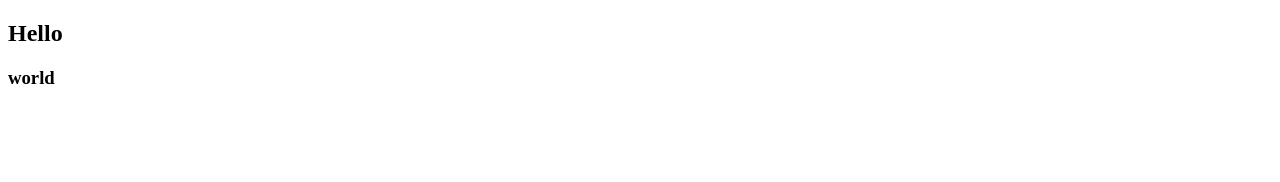
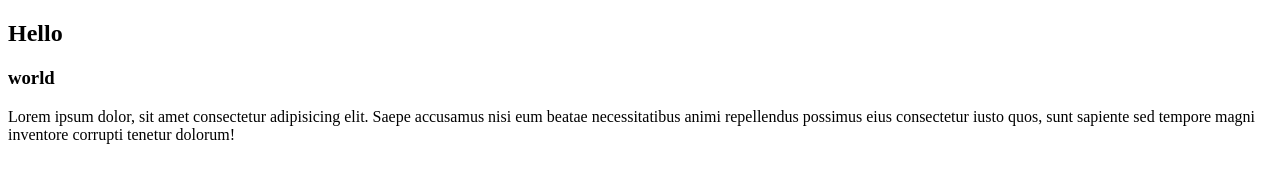
Before and after one commit to Junaedsharif007/test-01, a plain HTML site: page index.html in a window 1280 px wide. Drawn offline with Linux system fonts and the light colour scheme.

Commit message:
paragraph added

```diff
--- a/index.html
+++ b/index.html
@@ -9,5 +9,6 @@
 <body>
     <h2>Hello</h2>
     <h3>world</h3>
+    <p>Lorem ipsum dolor, sit amet consectetur adipisicing elit. Saepe accusamus nisi eum beatae necessitatibus animi repellendus possimus eius consectetur iusto quos, sunt sapiente sed tempore magni inventore corrupti tenetur dolorum!</p>
 </body>
 </html>
```
